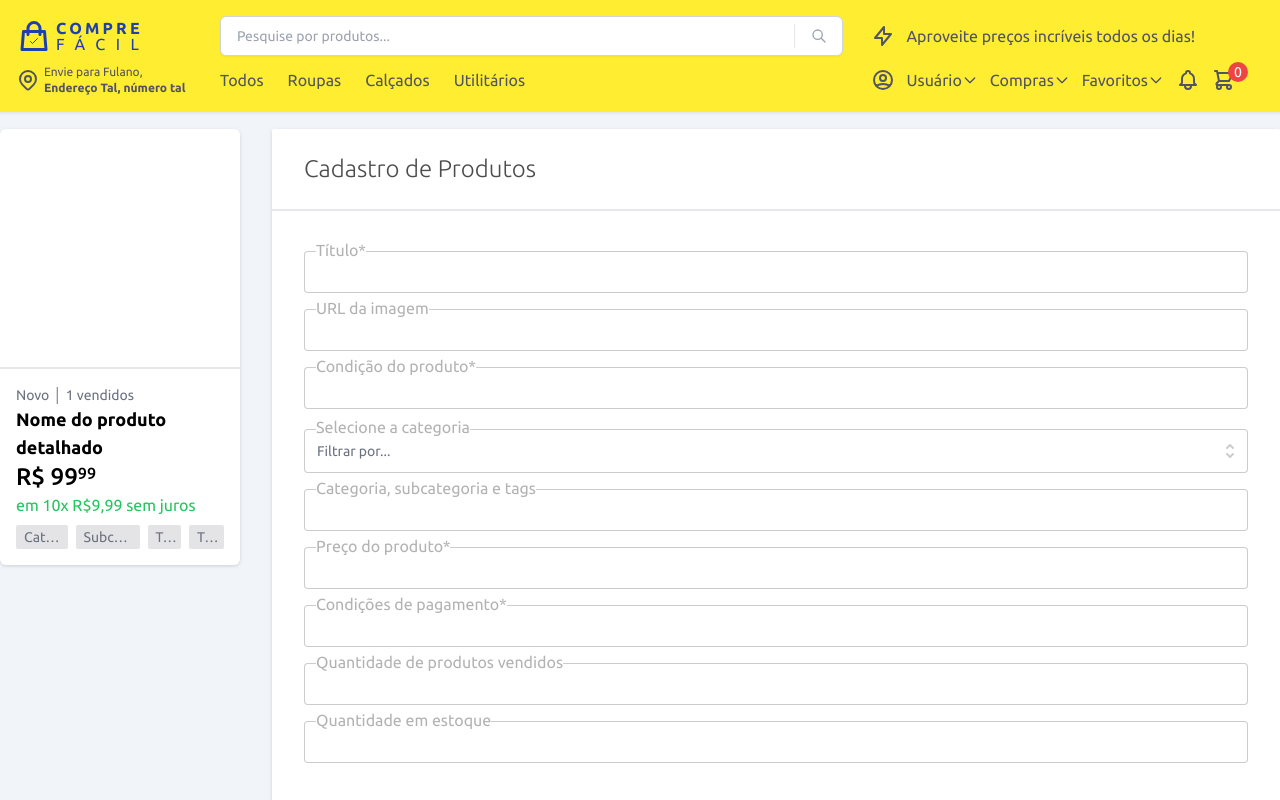
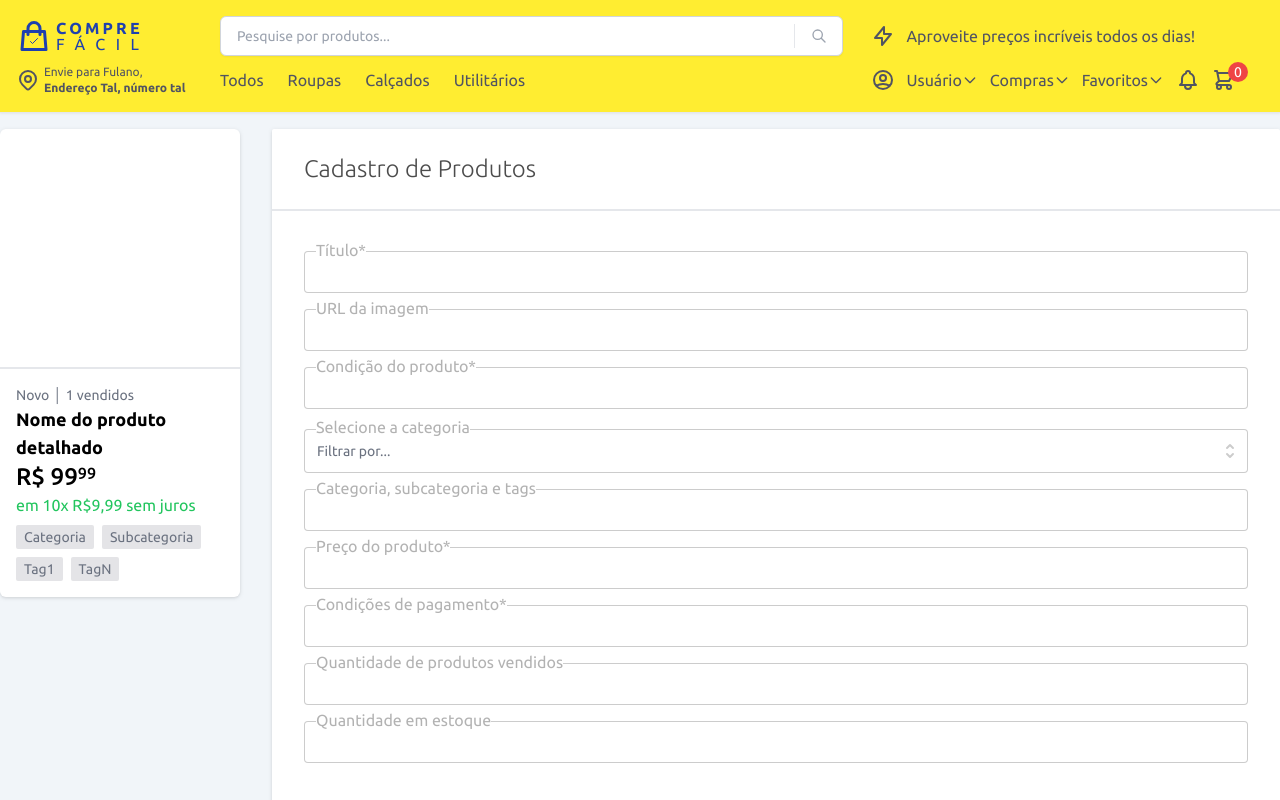
Before and after one commit to leandroepr/trainees-ecommerce-2022, a Next.js app: page /novo-produto in a window 1280 px wide. Shown: the top 800 px of the page. Built offline with nearby package versions, Linux system fonts and the light colour scheme; data requests are answered from the project's data file; what react-toast-notifications would draw is missing.

Commit message:
refactor: add flex-wrap to tag section

```diff
--- a/src/features/admin/components/product-details/product-details.tsx
+++ b/src/features/admin/components/product-details/product-details.tsx
@@ -2,7 +2,7 @@ import { Column, Flex, Text } from 'components/toolkit'
 import Badge from 'components/toolkit/badge'
 import React from 'react'
 
-export interface ProductDetailsProps {}
+export interface ProductDetailsProps { }
 const ProductDetails: React.FC<ProductDetailsProps> = () => {
   return (
     <Column className="bg-white rounded-md">
@@ -20,7 +20,7 @@ const ProductDetails: React.FC<ProductDetailsProps> = () => {
           <Text className='font-medium'>99</Text>
         </Flex>
         <Text as="p" className='text-green-500 pb-2'>em 10x R$9,99 sem juros</Text>
-        <Flex className='gap-2'>
+        <Flex className='flex-wrap gap-2'>
           <Badge>Categoria</Badge>
           <Badge>Subcategoria</Badge>
           <Badge>Tag1</Badge>
```
